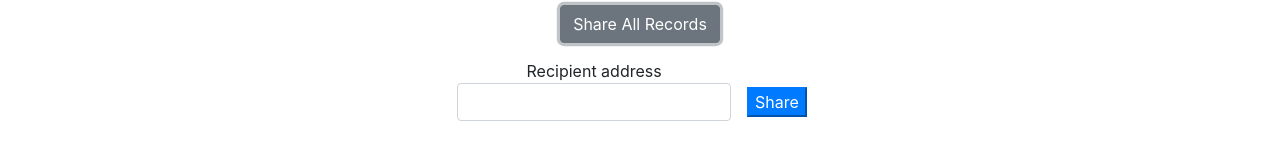
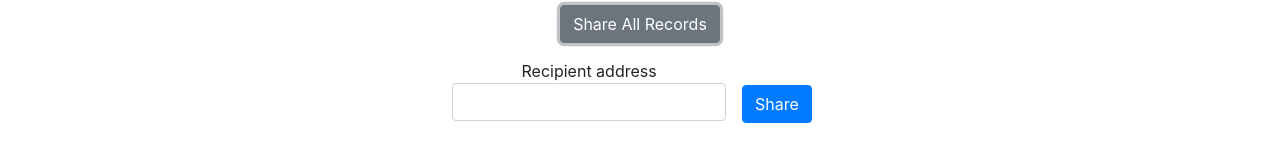
Before and after one commit to veggie-trex/customer-app, a React app: page / in a window 1280 px wide. Both pictures are taken after a click on the button "Share All Records". Shown: the part 238-400 px from the top of the page. Built offline with nearby package versions, Linux system fonts and the light colour scheme; no server answers.

Commit message:
update buttons style

```diff
--- a/src/ViewRecordComponent/ViewRecordTableComponent/ViewRecordTable.js
+++ b/src/ViewRecordComponent/ViewRecordTableComponent/ViewRecordTable.js
@@ -112,7 +112,7 @@ class Record extends Component {
                 </Table>
 
                 <br />
-                <Button className="btn-secondary" onClick={this.displayRecipient}>Share All Records</Button>
+                <Button className="btn btn-secondary" onClick={this.displayRecipient}>Share All Records</Button>
 
                 {this.state.recipientInputVisible &&
                     <div className='form-group'>
@@ -120,7 +120,7 @@ class Record extends Component {
                             Recipient address
                             <input className='form-control' type="text" name="recipient" onChange={this.setRecipient} />
                         </label>
-                        <button className="btn-primary" onClick={this.shareAllRecords}>Share</button>
+                        <button className="btn btn-primary" onClick={this.shareAllRecords}>Share</button>
                     </div>
                 }
 
```
